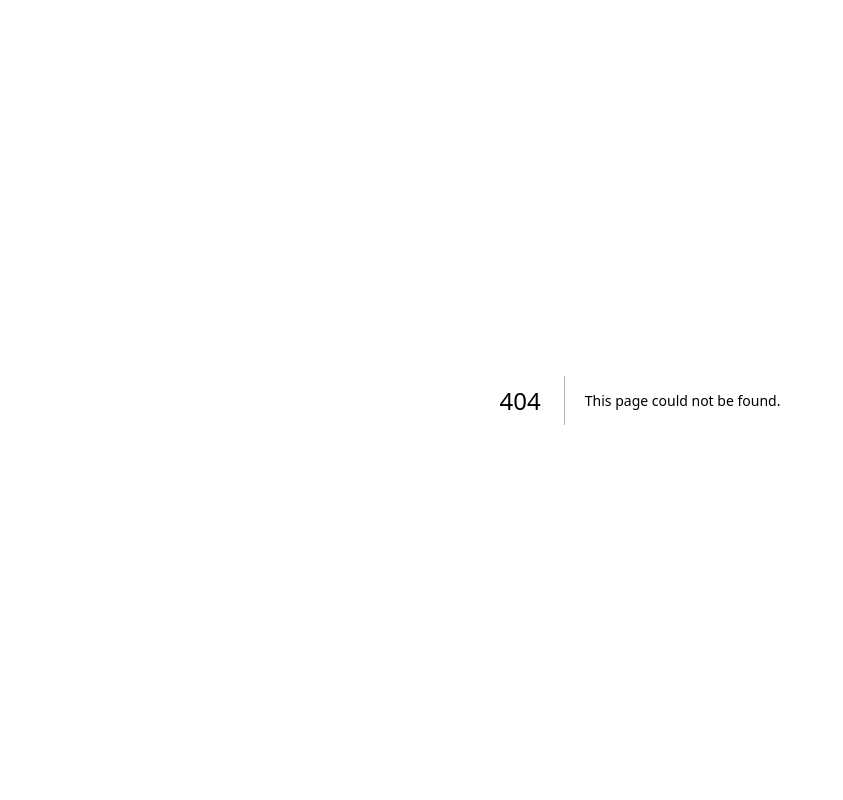
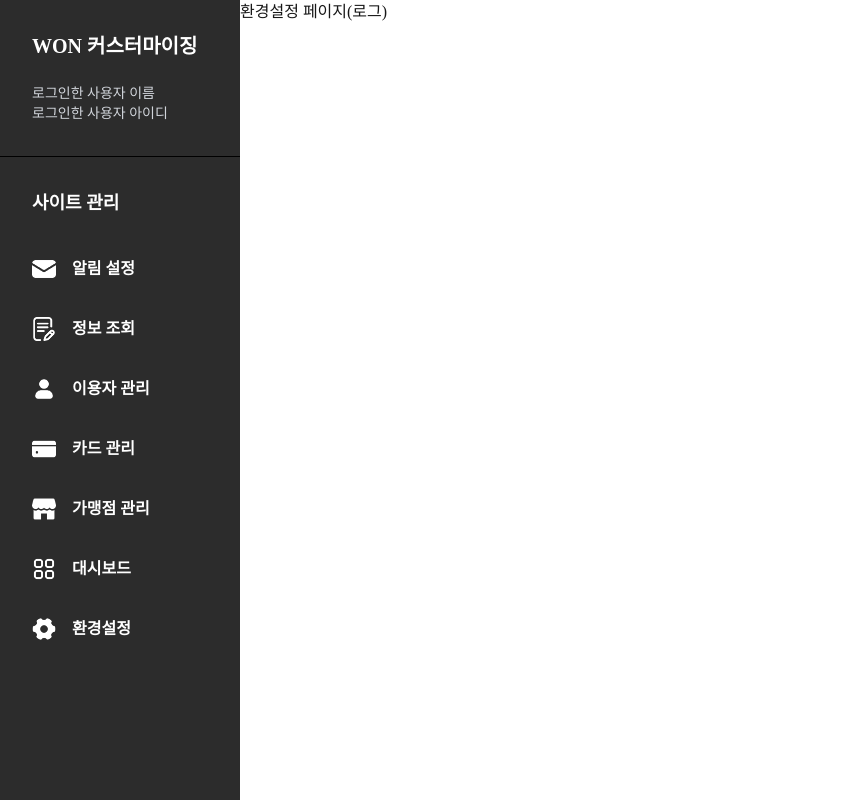
Before and after one commit to seonmin5/Quostomize-admin, a Next.js app: page /setting in a window 1280 px wide. Before the commit this address had no page. Shown: the whole page, without its empty margins (0-843 px from the left). Built offline with nearby package versions, Linux system fonts and the light colour scheme.

Commit message:
Feat/dev: Setting Page 추가

```diff
--- /dev/null
+++ b/app/(nav)/setting/page.jsx
@@ -0,0 +1,9 @@
+const Setting = () => {
+    return (
+        <div>
+            환경설정 페이지(로그)
+        </div>
+    )
+}
+
+export default Setting;
```
